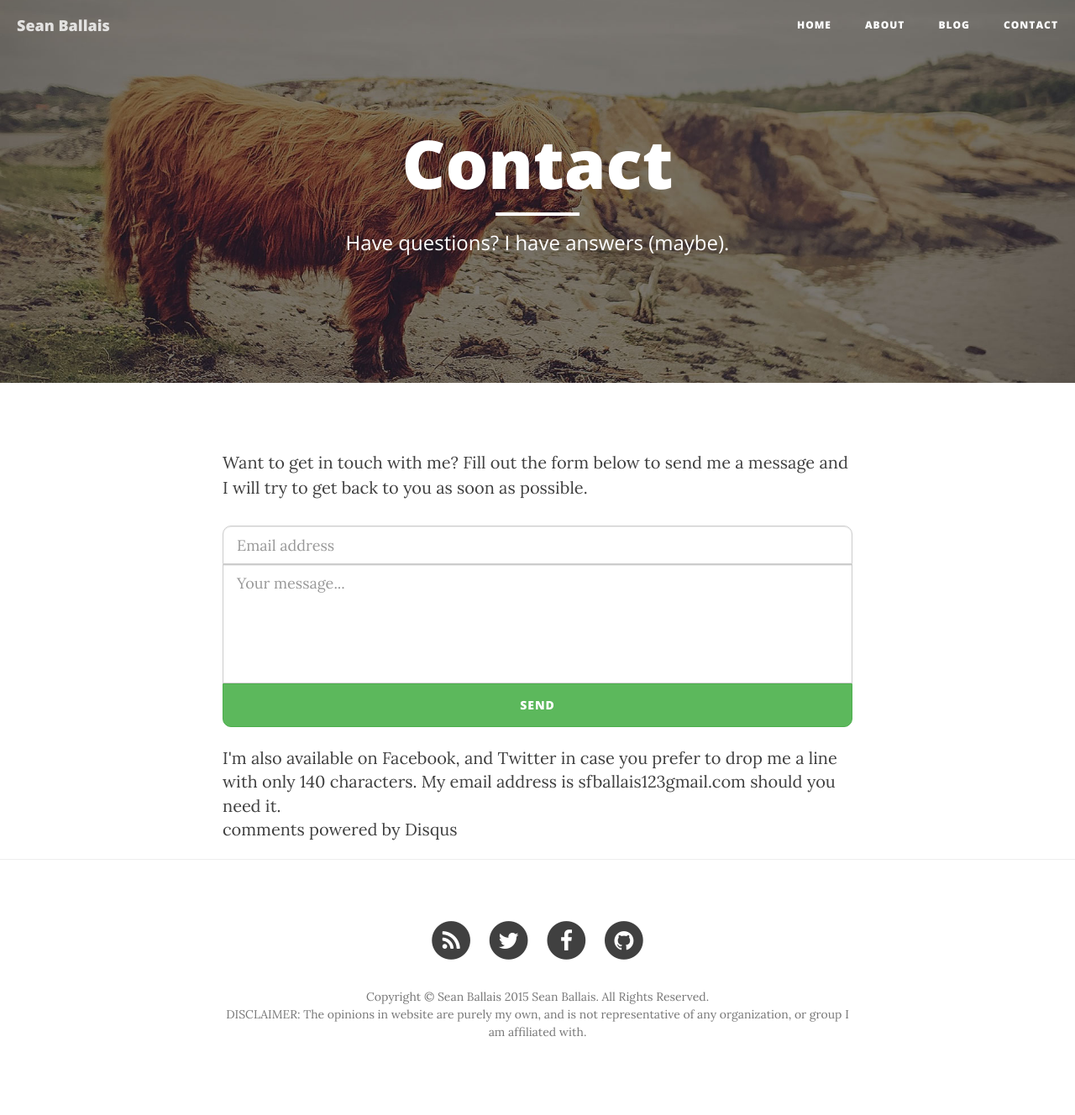
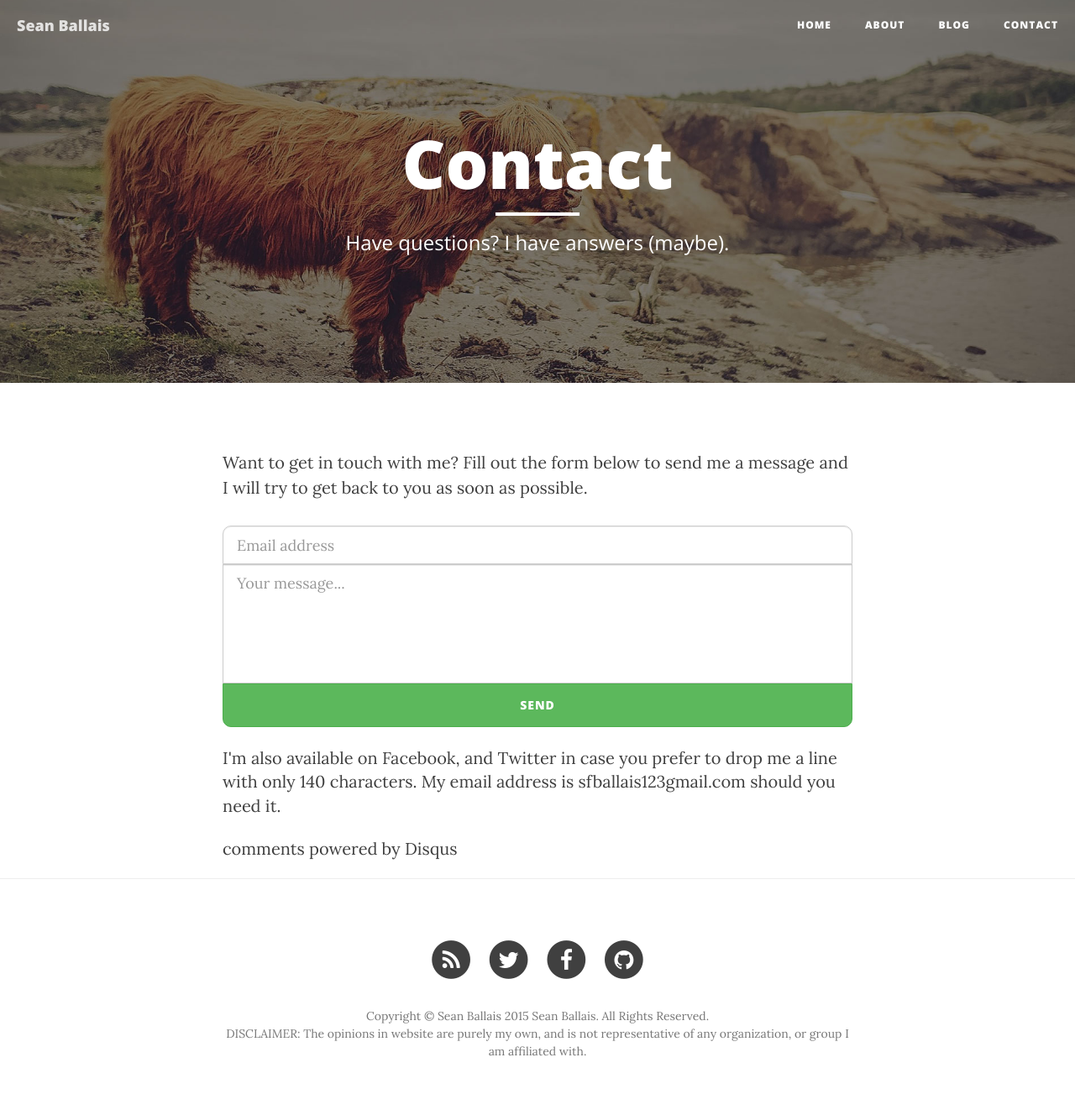
Before and after one commit to seanballais/seanballais.github.io, a Jekyll site: the page built from contact.html, in a window 1280 px wide. Shown: the whole page at 84% size. Built offline with Jekyll 4.4.1, drawn with Linux system fonts in a browser that asks for light colours; nearby versions of some CDN libraries; comment, search, counter and statistics services are not loaded; before the commit the page ends 1305 px from its top, so only the background shows below that.

Commit message:
Increased the gap between the content and the Disqus Comment box.

```diff
--- a/css/clean-blog.css
+++ b/css/clean-blog.css
@@ -433,3 +433,6 @@ div#contact-response {
   display: none;
   transition: 0.5s ease-in;
 }
+div#disqus_thread {
+  margin-top: 3%;
+}
--- a/less/clean-blog.less
+++ b/less/clean-blog.less
@@ -497,3 +497,8 @@ div#contact-response {
     display: none;
     transition: 0.5s ease-in;
 }
+
+// Separate Disqus
+div#disqus_thread {
+	margin-top: 3%;
+}
```
Also changed, not shown: css/clean-blog.min.css.
